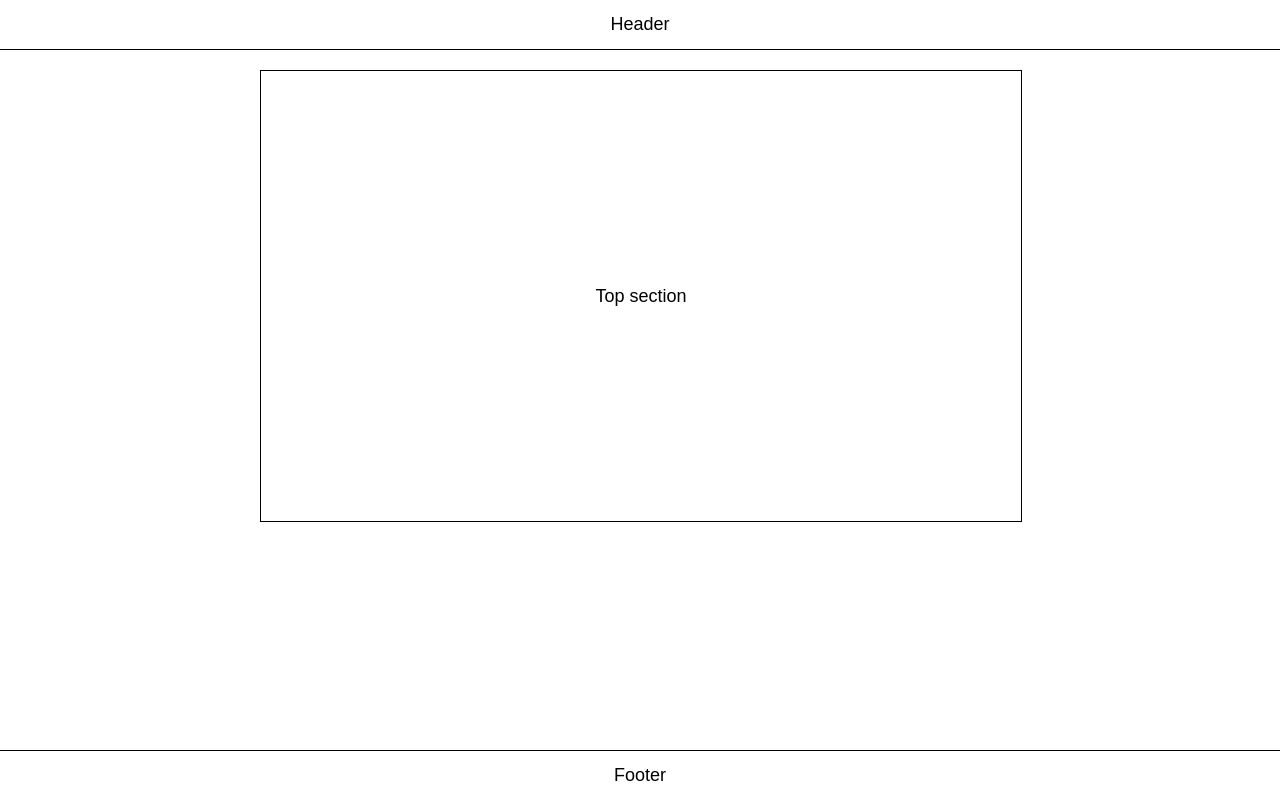
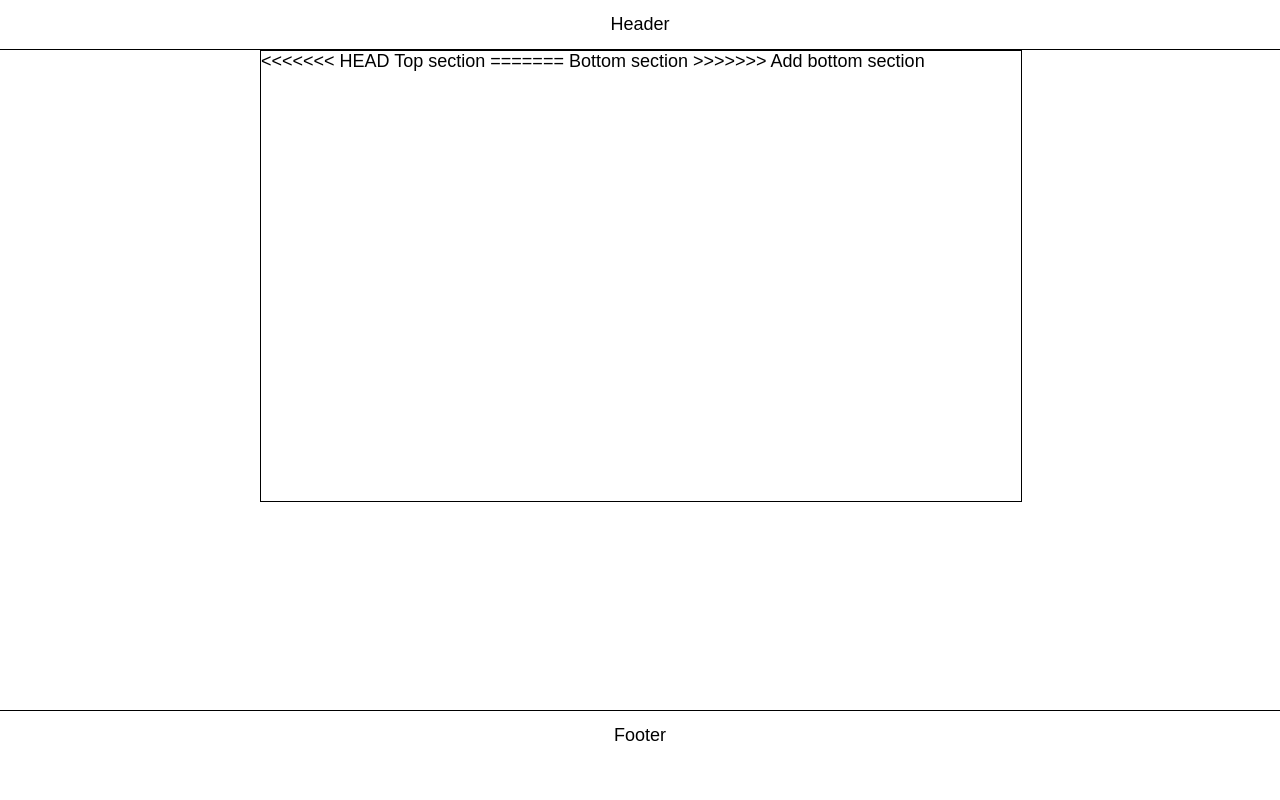
Before and after one commit to ooloo-io/github-flow-lucaseckes, a website: page src/index.html in a window 1280 px wide. Drawn offline with nearby package versions, Linux system fonts and the light colour scheme.

Commit message:
Add bottom section

```diff
--- a/src/index.html
+++ b/src/index.html
@@ -18,7 +18,11 @@
   </header>
   <main class="content">
     <section class="section">
+<<<<<<< HEAD
       Top section
+=======
+      Bottom section
+>>>>>>> Add bottom section
     </section>
   </main>
   <footer class="footer">
--- a/src/styles.css
+++ b/src/styles.css
@@ -24,12 +24,19 @@ body {
   width: 760px;
   max-width: 100%;
   margin: auto;
+<<<<<<< HEAD
   padding: 20px;
+=======
+>>>>>>> Add bottom section
 }
 
 .section {
   height: 450px;
   width: 100%;
+<<<<<<< HEAD
+=======
+  margin-top: 20px;
+>>>>>>> Add bottom section
   display: flex;
   justify-content: center;
   align-items: center;
```
